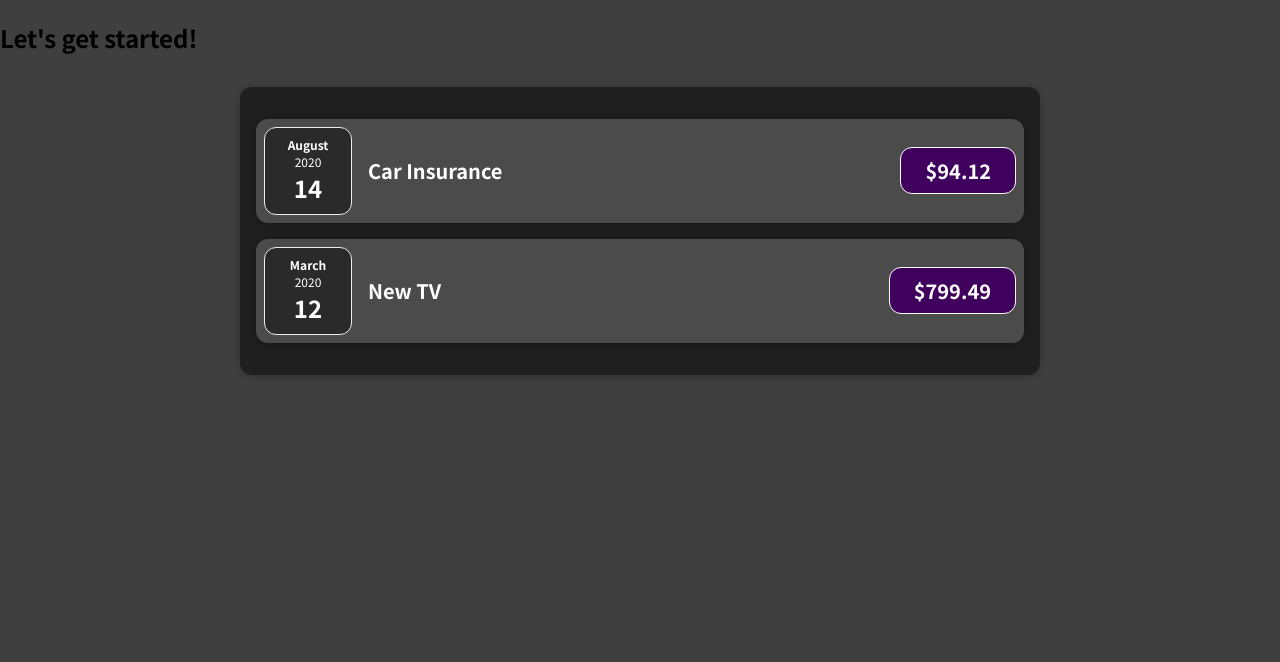
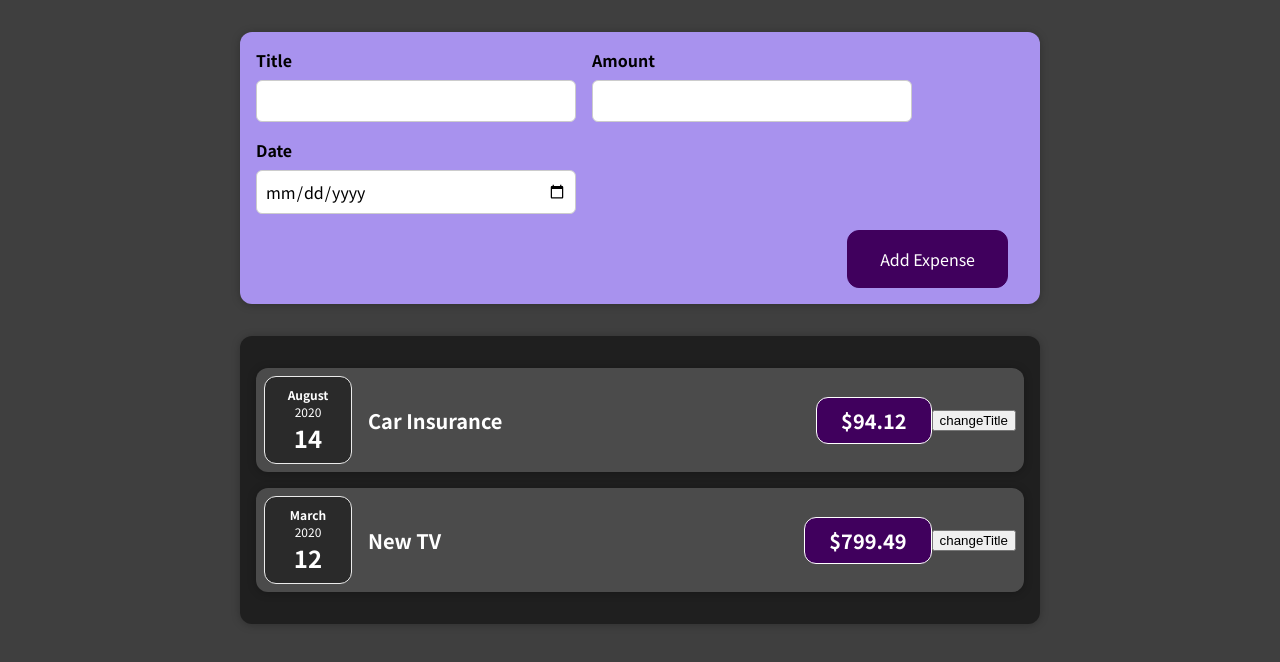
Before and after one commit to limitlesscreator/react-the-complete-guide2021, a React (Create React App) app: page / in a window 1280 px wide. Shown: the top 662 px of the page. Built offline with nearby package versions, Linux system fonts and the light colour scheme.

Commit message:
finished 51

```diff
--- a/src/App.js
+++ b/src/App.js
@@ -1,5 +1,6 @@
 import {ExpenseItem} from "./components/Expenses/ExpenseItem";
 import {Expenses} from "./components/Expenses/Expenses";
+import {NewExpense} from "./components/NewExpense/NewExpense";
 
 function App() {
     const expenses = [
@@ -18,7 +19,7 @@
     ]
     return (
         <div className="App">
-            <h2>Let's get started!</h2>
+            <NewExpense/>
             <div>
                 <Expenses expenses={expenses}/>
             </div>
--- a/src/components/Expenses/ExpenseItem.js
+++ b/src/components/Expenses/ExpenseItem.js
@@ -1,18 +1,25 @@
-import React from 'react';
+import React, {useState} from 'react';
 import './ExpenseItem.css'
 import {ExpenseDate} from "./ExpenseDate";
 import {Card} from "../UI/Card";
 
 export const ExpenseItem = (props) => {
 
+    const [title, setTitle] = useState(props.title)
+
+    const changeHandler = () => {
+        setTitle('HOUSE')
+    }
+
     return (
         <Card className={'expense-item'}>
             <ExpenseDate date={props.date}/>
 
             <div className={'expense-item__description'}>
-                <h2>{props.title}</h2>
+                <h2>{title}</h2>
                 <div className={'expense-item__price'}>${props.amount}</div>
             </div>
+            <button onClick={changeHandler}>changeTitle</button>
         </Card>
     );
 };
--- /dev/null
+++ b/src/components/NewExpense/ExpenseForm.css
@@ -0,0 +1,26 @@
+.new-expense__controls {
+    display: flex;
+    flex-wrap: wrap;
+    gap: 1rem;
+    margin-bottom: 1rem;
+    text-align: left;
+}
+
+.new-expense__control label {
+    font-weight: bold;
+    margin-bottom: 0.5rem;
+    display: block;
+}
+
+.new-expense__control input {
+    font: inherit;
+    padding: 0.5rem;
+    border-radius: 6px;
+    border: 1px solid #ccc;
+    width: 20rem;
+    max-width: 100%;
+}
+
+.new-expense__actions {
+    text-align: right;
+}
--- /dev/null
+++ b/src/components/NewExpense/ExpenseForm.js
@@ -0,0 +1,42 @@
+import React, {useState} from 'react';
+import './ExpenseForm.css'
+
+export const ExpenseForm = () => {
+    const [title,setTitle] = useState()
+    const [amount,setAmount] = useState()
+    const [date,setDate] = useState()
+
+    const titleChangeHandler = (event) => {
+        setTitle(event.target.value)
+    }
+    const amountChangeHandler = (event) => {
+        setAmount(event.target.value)
+    }
+    const dateChangeHandler = (event) => {
+        setDate(event.target.value)
+    }
+    console.log(title)
+    console.log(amount)
+    console.log(date)
+    return (
+        <form>
+            <div className={'new-expense__controls'}>
+                <div className={'new-expense__control'}>
+                    <label>Title</label>
+                    <input type="text" onChange={titleChangeHandler}/>
+                </div>
+                <div className={'new-expense__control'}>
+                    <label>Amount</label>
+                    <input type="number" min={0.01} step={0.01} onChange={amountChangeHandler}/>
+                </div>
+                <div className={'new-expense__control'}>
+                    <label>Date</label>
+                    <input type="date" min={'2019-01-01'} max={'2022-12-31'} onChange={dateChangeHandler}/>
+                </div>
+            </div>
+            <div className={'new-expense__actions'}>
+                <button type={"submit"}>Add Expense</button>
+            </div>
+        </form>
+    );
+};
--- /dev/null
+++ b/src/components/NewExpense/NewExpense.css
@@ -0,0 +1,38 @@
+.new-expense {
+    background-color: #a892ee;
+    padding: 1rem;
+    margin: 2rem auto;
+    width: 50rem;
+    max-width: 95%;
+    border-radius: 12px;
+    text-align: center;
+    box-shadow: 0 1px 8px rgba(0, 0, 0, 0.25);
+}
+
+.new-expense button {
+    font: inherit;
+    cursor: pointer;
+    padding: 1rem 2rem;
+    border: 1px solid #40005d;
+    background-color: #40005d;
+    color: white;
+    border-radius: 12px;
+    margin-right: 1rem;
+}
+
+.new-expense button:hover,
+.new-expense button:active {
+    background-color: #510674;
+    border-color: #510674;
+}
+
+.new-expense button.alternative {
+    color: #220131;
+    border-color: transparent;
+    background-color: transparent;
+}
+
+.new-expense button.alternative:hover,
+.new-expense button.alternative:active {
+    background-color: #ddb3f8;
+}
--- /dev/null
+++ b/src/components/NewExpense/NewExpense.js
@@ -0,0 +1,10 @@
+import React from 'react';
+import './NewExpense.css'
+import {ExpenseForm} from "./ExpenseForm";
+export const NewExpense = () => {
+    return (
+        <div className={'new-expense'}>
+            <ExpenseForm/>
+        </div>
+    );
+};
```
